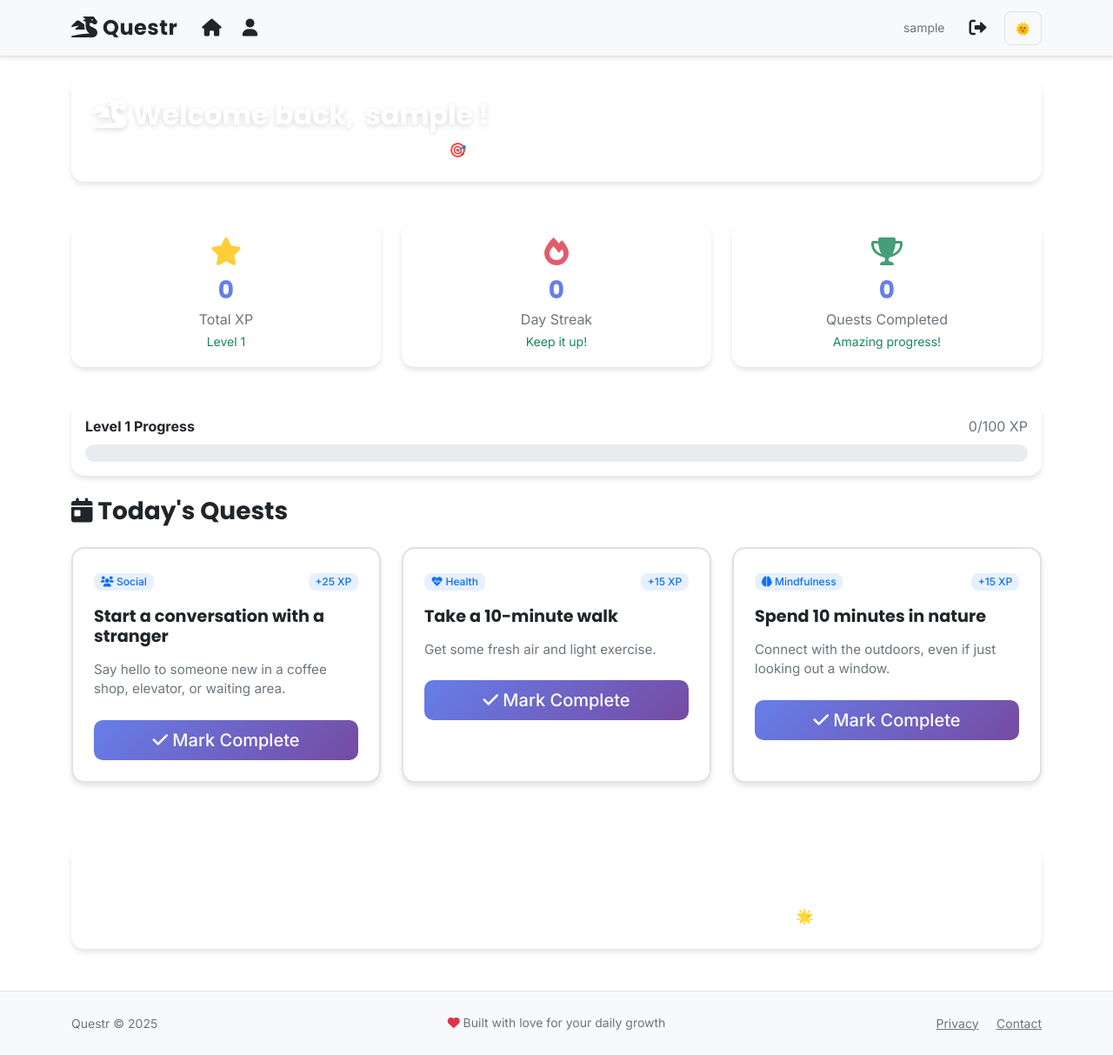
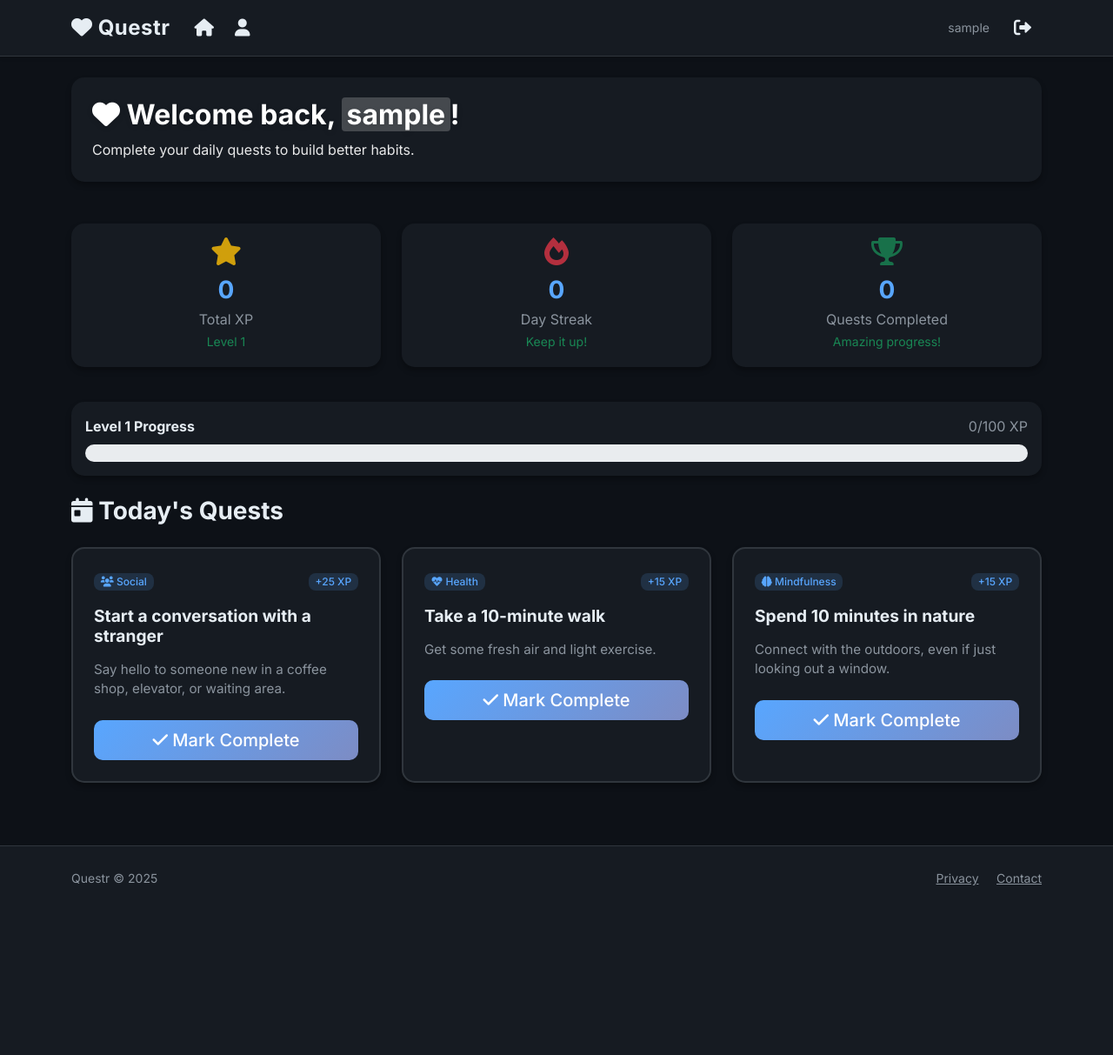
Before and after one commit to pierceluu10/Questr, a Flask app: page /dashboard in a window 1280 px wide. Shown: the whole page at 87% size. After the commit the page ends 1018 px from the top, so only its background shows below. Run offline with Flask 3, Linux system fonts and the light colour scheme; the visitor is signed in with stand-in values (Sample User, id 1); data comes from the database, SQL or seed files in the repository.

Commit message:
new visuals

```diff
--- a/static/css/style.css
+++ b/static/css/style.css
@@ -1,16 +1,6 @@
 /* Questr Custom Styles */
 
 :root {
-    --primary-color: #667eea;
-    --secondary-color: #764ba2;
-    --success-color: #28a745;
-    --warning-color: #ffc107;
-    --info-color: #17a2b8;
-    --light-bg: #f8f9fa;
-    --card-shadow: 0 4px 6px rgba(0, 0, 0, 0.1);
-}
-
-.dark-theme {
     --primary-color: #58a6ff;
     --secondary-color: #7d8cc4;
     --success-color: #3fb950;
@@ -26,8 +16,8 @@ body {
     line-height: 1.6;
 }
 
-h1, h2, h3, h4, h5, h6, .navbar-brand {
-    font-family: 'Poppins', -apple-system, BlinkMacSystemFont, 'Segoe UI', sans-serif;
+h1, h2, h3, h4, h5, h6, .navbar-brand, p, span, a, button, .btn {
+    font-family: 'Inter', -apple-system, BlinkMacSystemFont, 'Segoe UI', sans-serif !important;
 }
 
 /* Gradient backgrounds */
@@ -169,9 +159,6 @@ h1, h2, h3, h4, h5, h6, .navbar-brand {
     background: linear-gradient(135deg, var(--primary-color) 0%, var(--secondary-color) 100%);
     border-radius: 15px;
     box-shadow: var(--card-shadow);
-}
-
-.dark-theme .motivation-card {
     opacity: 0.9;
 }
 
--- a/templates/base.html
+++ b/templates/base.html
@@ -20,25 +20,6 @@
     <!-- Custom Styles -->
     <style>
         :root {
-            --bg: #ffffff;
-            --card-bg: #ffffff;
-            --text: #212529;
-            --muted: #6c757d;
-            --primary: #667eea;
-            --welcome-text: #212529;
-            --highlight-rgba: rgba(102, 126, 234, 0.1);
-            --navbar-bg: #f8f9fa;
-            --navbar-text: #212529;
-            --footer-bg: #f8f9fa;
-            --border-color: #dee2e6;
-            --input-bg: #ffffff;
-            --input-border: #ced4da;
-            --dropdown-bg: #ffffff;
-            --badge-bg: rgba(13, 110, 253, 0.1);
-            --badge-text: #0d6efd;
-        }
-
-        .dark-theme {
             --bg: #0d1117;
             --card-bg: #161b22;
             --text: #e6edf3;
@@ -272,7 +253,7 @@
     <nav class="navbar navbar-expand-lg">
         <div class="container">
             <a class="navbar-brand fw-bold" href="{{ url_for('index') }}" style="font-size: 1.5rem; letter-spacing: 0.02em;">
-                <i class="fas fa-dragon"></i> Questr
+                <i class="fas fa-heart"></i> Questr
             </a>
 
             <button class="navbar-toggler" type="button" data-bs-toggle="collapse" data-bs-target="#navbarNav">
@@ -315,12 +296,6 @@
                         </li>
                     {% endif %}
 
-                    <!-- Theme Toggle Button -->
-                    <li class="nav-item ms-2">
-                        <button id="theme-toggle-btn" type="button" class="btn btn-sm btn-outline-secondary nav-icon-btn" aria-pressed="false" data-bs-toggle="tooltip" data-bs-placement="bottom" title="Toggle theme">
-                            <span id="theme-toggle-icon">🌞</span>
-                        </button>
-                    </li>
                 </ul>
             </div>
         </div>
@@ -349,15 +324,10 @@
     <footer class="mt-5 py-4">
         <div class="container">
             <div class="row align-items-center">
-                <div class="col-md-4 text-center text-md-start mb-2 mb-md-0">
+                <div class="col-md-6 text-center text-md-start mb-2 mb-md-0">
                     <span class="text-muted small">Questr © 2025</span>
                 </div>
-                <div class="col-md-4 text-center mb-2 mb-md-0">
-                    <p class="text-muted small mb-0">
-                        <i class="fas fa-heart text-danger"></i> Built with love for your daily growth
-                    </p>
-                </div>
-                <div class="col-md-4 text-center text-md-end">
+                <div class="col-md-6 text-center text-md-end">
                     <a href="#" class="text-muted small me-3">Privacy</a>
                     <a href="#" class="text-muted small">Contact</a>
                 </div>
@@ -374,32 +344,7 @@
 
     <script>
         (function() {
-            const key = 'theme';
-            function applySavedTheme() {
-                const savedTheme = localStorage.getItem(key);
-                if (savedTheme === 'dark') {
-                    document.documentElement.classList.add('dark-theme');
-                }
-            }
-
-            function toggleTheme() {
-                const isDark = document.documentElement.classList.toggle('dark-theme');
-                localStorage.setItem(key, isDark ? 'dark' : 'light');
-                const btn = document.getElementById('theme-toggle-btn');
-                if (btn) btn.setAttribute('aria-pressed', isDark);
-                const icon = document.getElementById('theme-toggle-icon');
-                if (icon) icon.textContent = isDark ? '🌙' : '🌞'; // Change icon based on theme
-            }
-
             document.addEventListener('DOMContentLoaded', function() {
-                applySavedTheme();
-                const btn = document.getElementById('theme-toggle-btn');
-                if (btn) btn.addEventListener('click', toggleTheme);
-                const isDark = document.documentElement.classList.contains('dark-theme');
-                if (btn) btn.setAttribute('aria-pressed', isDark);
-                const icon = document.getElementById('theme-toggle-icon');
-                if (icon) icon.textContent = isDark ? '🌙' : '🌞'; // Set initial icon
-
                 // Initialize Bootstrap tooltips
                 var tooltipTriggerList = [].slice.call(document.querySelectorAll('[data-bs-toggle="tooltip"]'));
                 var tooltipList = tooltipTriggerList.map(function (tooltipTriggerEl) {
--- a/templates/dashboard.html
+++ b/templates/dashboard.html
@@ -4,7 +4,7 @@
 
 {% block content %}
 <style>
-    /* Use theme-aware variables for contrast and dark-mode compatibility */
+    /* Welcome card styling */
     .welcome-card h2 {
         color: white !important;
         text-shadow: 0 2px 6px rgba(0,0,0,0.15);
@@ -18,20 +18,16 @@
     .welcome-card p {
         color: rgba(255, 255, 255, 0.9) !important;
     }
-    .motivation-card h4,
-    .motivation-card p {
-        color: white !important;
-    }
 </style>
 
 <!-- Welcome Header -->
 <div class="row mb-4">
     <div class="col-12">
         <div class="welcome-card p-4 mb-4">
-            <h2 class="fw-bold mb-2">
-                <i class="fas fa-dragon"></i> Welcome back, <span class="username-highlight">{{ user.username }}</span>!
+            <h2 class="fw-bold mb-2" style="white-space: nowrap;">
+                <i class="fas fa-heart"></i> Welcome back, <span class="username-highlight">{{ user.username }}</span>!
             </h2>
-            <p class="mb-0">Ready to level up today? Let's complete some quests! 🎯</p>
+            <p class="mb-0">Complete your daily quests to build better habits.</p>
         </div>
     </div>
 </div>
@@ -154,17 +150,4 @@
     {% endfor %}
 </div>
 
-<!-- Motivational Message -->
-<div class="row mt-5">
-    <div class="col-12 text-center">
-        <div class="motivation-card p-4">
-            <h4 class="mb-3">
-                <i class="fas fa-quote-left"></i> You're leveling up in real life!
-            </h4>
-            <p class="mb-0">
-                Every small step counts. Keep completing quests and watch yourself grow! 🌟
-            </p>
-        </div>
-    </div>
-</div>
 {% endblock %}
--- a/templates/index.html
+++ b/templates/index.html
@@ -10,7 +10,7 @@
                 Welcome to Questr
             </h1>
             <p class="lead mb-5" style="font-size: 1.3rem; max-width: 600px; margin: 0 auto;">
-                Transform your daily routine with personalized quests. Track progress, build streaks, and level up your life—one quest at a time.
+                Build better habits through daily quests. Track progress and improve your wellbeing.
             </p>
 
             {% if not current_user.is_authenticated %}
```
Also changed, not shown: templates/profile.html (+12 -27 lines).
